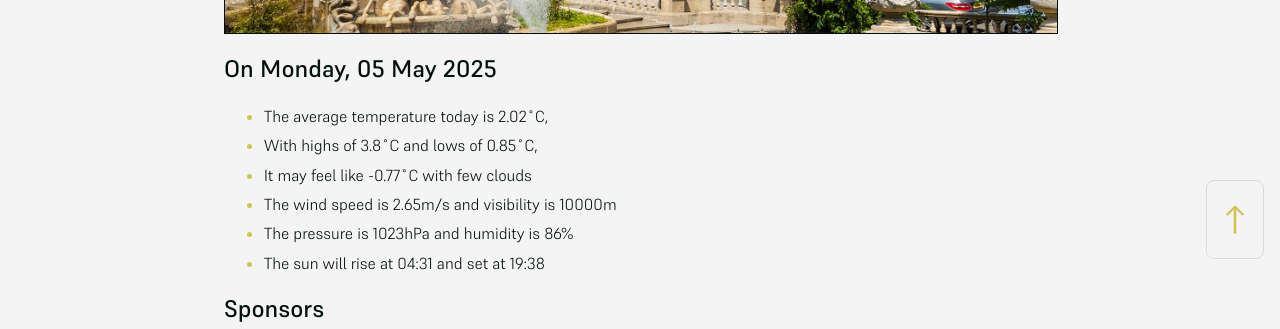
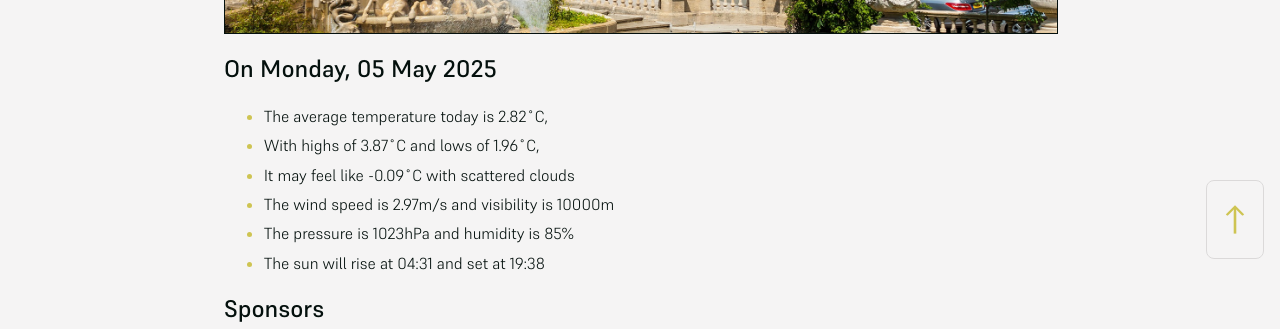
Before and after one commit to mat-0/cheltenham-open-data, a Jekyll site: the page built from index.md, in a window 1280 px wide. Shown: the part 625-954 px from the top of the page. Built offline with Jekyll 4.4.1, drawn with Linux system fonts in a browser that asks for light colours.

Commit message:
Updated 2025-05-05 05:58:00

```diff
--- a/index.md
+++ b/index.md
@@ -10,11 +10,11 @@ seo: Menu
 <!-- weather_marker starts -->
 ## On Monday, 05 May 2025
 
-- The average temperature today is 2.02˚C,
-- With highs of 3.8˚C and lows of 0.85˚C,
-- It may feel like -0.77˚C with few clouds
-- The wind speed is 2.65m/s and visibility is 10000m
-- The pressure is 1023hPa and humidity is 86%
+- The average temperature today is 2.82˚C,
+- With highs of 3.87˚C and lows of 1.96˚C,
+- It may feel like -0.09˚C with scattered clouds
+- The wind speed is 2.97m/s and visibility is 10000m
+- The pressure is 1023hPa and humidity is 85%
 - The sun will rise at 04:31 and set at 19:38
 
 <!-- weather_marker ends -->
```
Also changed, not shown: _data/flood.json (+5 -69 lines), _pages/news.md (+7 -7 lines).
